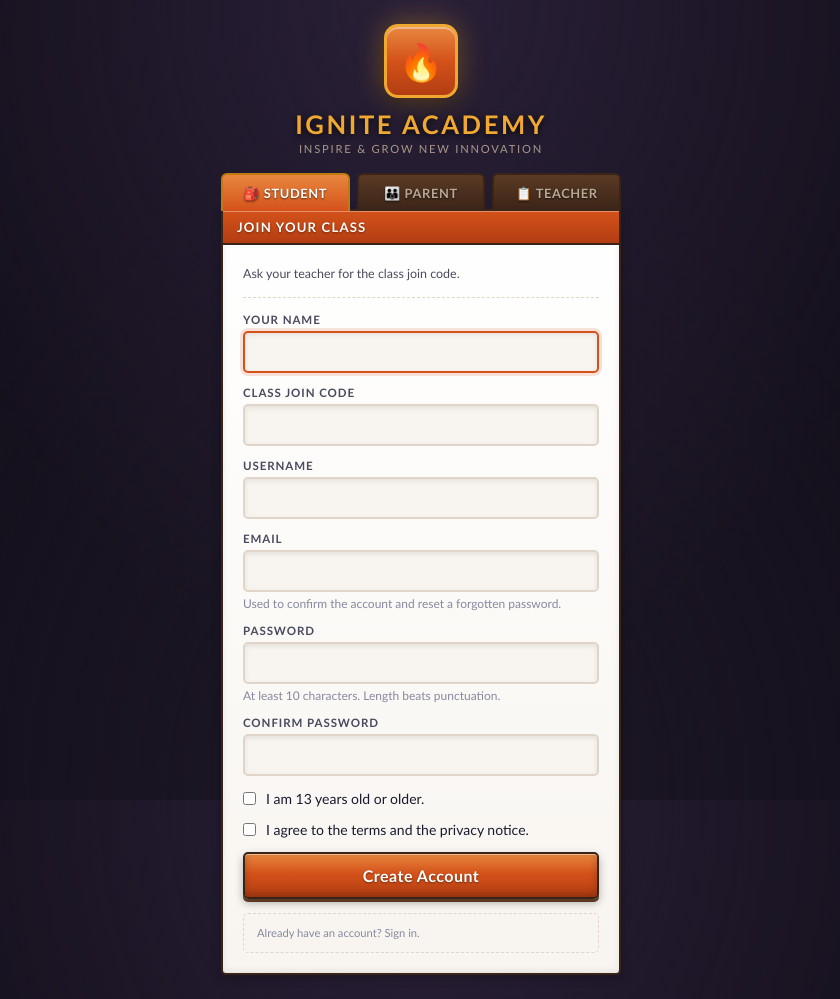
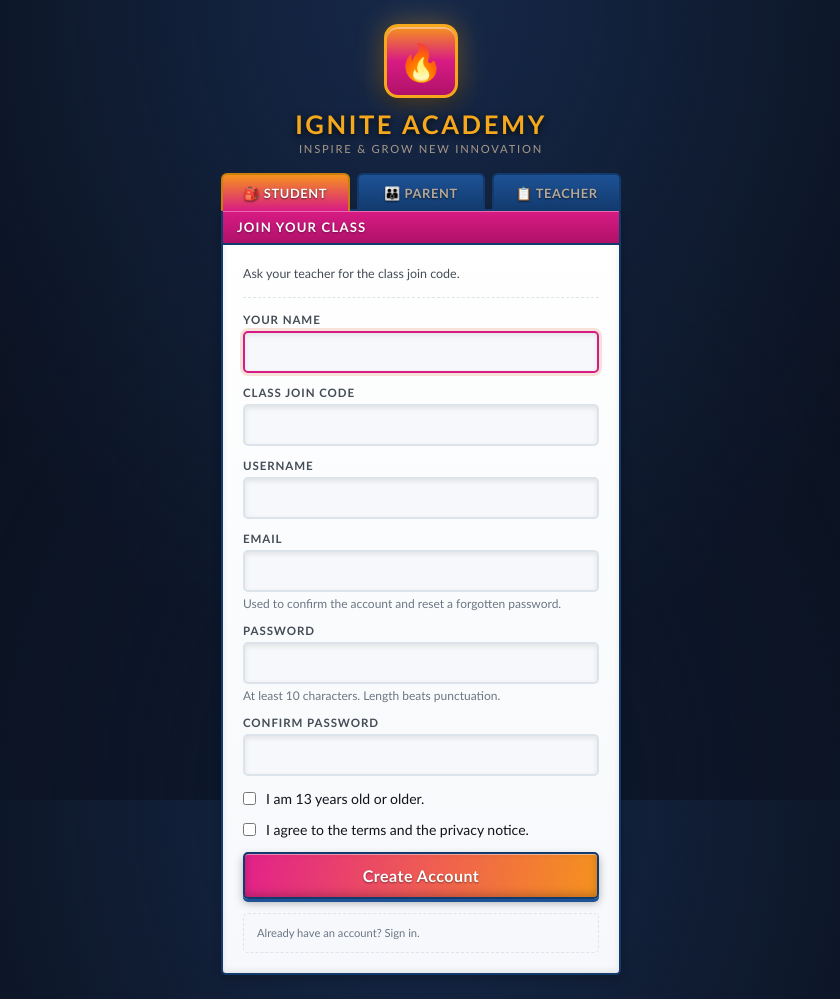
Before and after one commit to shry9735/Book-Trial-Thing, a Flask app: page /signup in a window 1280 px wide. Shown: the whole page, without its empty margins (219-1059 px from the left). Run offline with Flask 3, Linux system fonts and the light colour scheme; some libraries are stand-ins or nearby versions.

Commit message:
style: re-skin to the igniteacademyusa.com palette
Colours sampled from a screenshot of the live site.

- The identity is a two-colour gradient, not one colour: the magenta of
  the wordmark running into its orange. --brand and --brand-mid hold the
  two ends and --brand-grad assembles the sweep, which primary buttons now
  use instead of the old single-hue vertical gradient.
- --accent is the blue of the site's section labels; --frame is the navy
  the wordmark sits in, replacing the arcade cabinet's brown. Brown against
  magenta went muddy, and the navy matches the flame's blue base.
- --good is the site's own "Resources" green. Convenient rather than
  principled: status colours stay independent of the brand, and it happens
  to read as correct too.
- --wood renamed to --frame, since it now holds a navy. Same reason
  --orange became --brand last commit: a colour name that lies is a name
  every future reader has to decode.

Contrast: every text-bearing pair clears WCAG AA. Three did not at first
and were adjusted — --ink-dim (3.75:1) and --bad (4.47:1), both inherited
from the old palette, and --brand on its own tint (4.19:1), which was
mine. --brand is a shade deeper than the site's literal #e2218a, which
lands at 4.4:1 against white; the decorative gradient still uses the true
colour.

Also recoloured art_placeholder()'s SVG in app.py and one hardcoded brand
value in a lesson's own stylesheet. Those were the last places the old
orange survived — the SVG is built server-side and cannot read a CSS
custom property, which is now noted both in the code and in the re-skin
recipe.

Verified in Chromium rather than asserted: the @import chain resolves
(computed --brand reads #d81b84 in the browser), and the login, classroom,
lesson menu, lesson, dashboard and billing screens were all rendered and
inspected. The kit badge, kit banner and locked-lesson redirect were
checked the same way against temporarily flagged manifests, since that CSS
was written without eyes on it.

No lesson's access or kit setting changed; the temporary flags were
reverted.

Co-Authored-By: Claude Opus 5 <noreply@anthropic.com>
Claude-Session: https://claude.ai/code/session_01TKZZX2tvycAwujCVGUHtWX

```diff
--- a/game/app.py
+++ b/game/app.py
@@ -342,25 +342,32 @@ def art_url(name: str):
 
 @app.route("/art-placeholder/<path:name>")
 def art_placeholder(name: str):
-    """SVG placeholder naming the exact file path to create."""
+    """
+    SVG placeholder naming the exact file path to create.
+
+    Built server-side, so it cannot read the CSS custom properties. These
+    literals have to be kept in step with static/kit/brand.css by hand —
+    they are the only brand colours in the codebase that a re-skin will
+    not reach on its own.
+    """
     label = f"static/art/{name}.png"
     svg = f"""<svg xmlns="http://www.w3.org/2000/svg" width="800" height="500" viewBox="0 0 800 500">
   <defs>
     <pattern id="p" width="40" height="40" patternUnits="userSpaceOnUse">
-      <rect width="40" height="40" fill="#f2e8dc"/>
-      <path d="M0 40 L40 0" stroke="#e4d3c0" stroke-width="2"/>
+      <rect width="40" height="40" fill="#fdf1f7"/>
+      <path d="M0 40 L40 0" stroke="#f6d0e5" stroke-width="2"/>
     </pattern>
   </defs>
   <rect width="800" height="500" fill="url(#p)"/>
   <rect x="10" y="10" width="780" height="480" fill="none"
-        stroke="#d4521a" stroke-width="4" stroke-dasharray="14 10" rx="8"/>
+        stroke="#d81b84" stroke-width="4" stroke-dasharray="14 10" rx="8"/>
   <text x="400" y="228" text-anchor="middle"
         font-family="Trebuchet MS, Verdana, sans-serif" font-size="30"
-        font-weight="bold" fill="#d4521a">Drop a graphic here</text>
+        font-weight="bold" fill="#d81b84">Drop a graphic here</text>
   <text x="400" y="278" text-anchor="middle"
-        font-family="Consolas, Menlo, monospace" font-size="21" fill="#4a4a5e">{label}</text>
+        font-family="Consolas, Menlo, monospace" font-size="21" fill="#444c56">{label}</text>
   <text x="400" y="316" text-anchor="middle"
-        font-family="Trebuchet MS, Verdana, sans-serif" font-size="15" fill="#8888a0">
+        font-family="Trebuchet MS, Verdana, sans-serif" font-size="15" fill="#6b7684">
     .webp .png .jpg .gif or .svg — any of these work
   </text>
 </svg>"""
--- a/game/lessons/circuits-03-resistor/index.html
+++ b/game/lessons/circuits-03-resistor/index.html
@@ -57,7 +57,7 @@
   .timer-wrap { flex: 1; max-width: 190px; }
   .timer { height: 9px; background: #1b1119; border: 2px solid var(--gold-dk); border-radius: 5px; overflow: hidden; }
   .timer > div { height: 100%; background: linear-gradient(180deg,#7ee88a,#34b84a); transition: width 0.25s linear; }
-  .timer > div.low { background: linear-gradient(180deg,#ffb46a,#d4521a); }
+  .timer > div.low { background: linear-gradient(180deg, var(--gold), var(--brand)); }
 
   .target { font-size: 2rem; font-weight: 700; color: var(--orange); letter-spacing: 0.02em; }
   .feedback { min-height: 42px; display: flex; align-items: center; justify-content: center; }
--- a/game/static/css/game.css
+++ b/game/static/css/game.css
@@ -45,11 +45,11 @@ a { color: inherit; text-decoration: none; }
   flex-shrink: 0;
   transform-origin: center center;
   background: var(--paper);
-  border: 3px solid var(--wood);
+  border: 3px solid var(--frame);
   border-radius: 6px;
   box-shadow:
     0 0 0 2px var(--gold-dk),
-    0 0 0 5px var(--wood),
+    0 0 0 5px var(--frame),
     0 18px 60px rgba(0, 0, 0, 0.7);
   overflow: hidden;
 }
@@ -59,7 +59,7 @@ a { color: inherit; text-decoration: none; }
 
 .panel {
   background: linear-gradient(180deg, var(--surface) 0%, var(--paper) 100%);
-  border: 2px solid var(--wood);
+  border: 2px solid var(--frame);
   border-radius: 5px;
   box-shadow:
     inset 0 1px 0 rgba(255, 255, 255, 0.9),
@@ -76,7 +76,7 @@ a { color: inherit; text-decoration: none; }
   text-transform: uppercase;
   letter-spacing: 0.09em;
   text-shadow: 0 1px 2px rgba(0, 0, 0, 0.4);
-  border-bottom: 2px solid var(--wood);
+  border-bottom: 2px solid var(--frame);
   box-shadow: inset 0 1px 0 rgba(255, 255, 255, 0.35);
   display: flex;
   align-items: center;
@@ -100,15 +100,15 @@ a { color: inherit; text-decoration: none; }
   letter-spacing: 0.03em;
   color: #fff;
   text-shadow: 0 1px 2px rgba(0, 0, 0, 0.45);
-  background: linear-gradient(180deg, var(--brand-mid) 0%, var(--brand) 45%, var(--brand-dk) 100%);
-  border: 2px solid var(--wood);
+  background: var(--brand-grad);
+  border: 2px solid var(--frame);
   border-radius: 5px;
   padding: 9px 20px;
   cursor: pointer;
   box-shadow:
     inset 0 1px 0 rgba(255, 255, 255, 0.45),
     inset 0 -3px 8px rgba(0, 0, 0, 0.22),
-    0 3px 0 var(--wood-lt),
+    0 3px 0 var(--frame-lt),
     0 4px 8px rgba(0, 0, 0, 0.3);
   transition: transform 0.08s, box-shadow 0.08s, filter 0.12s;
 }
@@ -117,7 +117,7 @@ a { color: inherit; text-decoration: none; }
   transform: translateY(3px);
   box-shadow:
     inset 0 2px 6px rgba(0, 0, 0, 0.35),
-    0 0 0 var(--wood-lt);
+    0 0 0 var(--frame-lt);
 }
 
 .btn.teal {
@@ -144,7 +144,7 @@ a { color: inherit; text-decoration: none; }
   align-items: center;
   gap: 12px;
   padding: 0 12px;
-  background: linear-gradient(180deg, var(--wood-lt) 0%, var(--wood) 100%);
+  background: linear-gradient(180deg, var(--frame-lt) 0%, var(--frame) 100%);
   border-bottom: 2px solid var(--gold-dk);
   box-shadow: 0 3px 12px rgba(0, 0, 0, 0.45);
   z-index: 20;
@@ -352,7 +352,7 @@ a { color: inherit; text-decoration: none; }
   margin-bottom: 14px;
   max-width: 280px;
   background: var(--surface);
-  border: 2px solid var(--wood);
+  border: 2px solid var(--frame);
   border-radius: 18px;
   padding: 10px 18px;
   font-size: 1rem;
@@ -370,7 +370,7 @@ a { color: inherit; text-decoration: none; }
   transform: translateX(-50%);
   border-width: 10px 8px 0 8px;
   border-style: solid;
-  border-color: var(--wood) transparent transparent transparent;
+  border-color: var(--frame) transparent transparent transparent;
 }
 
 .mascot-bubble::before {
@@ -457,7 +457,7 @@ a { color: inherit; text-decoration: none; }
 .lesson-thumb {
   height: 96px;
   background: var(--border-lt) center/cover no-repeat;
-  border-bottom: 2px solid var(--wood);
+  border-bottom: 2px solid var(--frame);
   position: relative;
 }
 
@@ -494,7 +494,7 @@ a { color: inherit; text-decoration: none; }
   box-shadow: 0 2px 6px rgba(0, 0, 0, 0.4);
 }
 .lesson-status.completed   { background: var(--good); color: #fff; }
-.lesson-status.in_progress { background: var(--gold); color: var(--wood); }
+.lesson-status.in_progress { background: var(--gold); color: var(--frame); }
 
 .lesson-body { padding: 9px 11px 11px; flex: 1; display: flex; flex-direction: column; }
 .lesson-subject {
@@ -521,7 +521,7 @@ a { color: inherit; text-decoration: none; }
 
 .player-frame {
   background: #000;
-  border: 2px solid var(--wood);
+  border: 2px solid var(--frame);
   border-radius: 5px;
   overflow: hidden;
   box-shadow: inset 0 0 30px rgba(0, 0, 0, 0.7), 0 4px 14px rgba(0, 0, 0, 0.35);
@@ -542,7 +542,7 @@ a { color: inherit; text-decoration: none; }
   overflow-y: auto;
   padding: 26px 32px;
   background: var(--surface);
-  border: 2px solid var(--wood);
+  border: 2px solid var(--frame);
   border-radius: 5px;
   box-shadow: inset 0 2px 12px rgba(58, 36, 24, 0.12);
   font-family: Georgia, "Times New Roman", serif;
@@ -657,8 +657,8 @@ a { color: inherit; text-decoration: none; }
   padding: 10px 8px;
   cursor: pointer;
   color: #b8a898;
-  background: linear-gradient(180deg, var(--wood-lt) 0%, var(--wood) 100%);
-  border: 2px solid var(--wood);
+  background: linear-gradient(180deg, var(--frame-lt) 0%, var(--frame) 100%);
+  border: 2px solid var(--frame);
   border-bottom: none;
   border-radius: 6px 6px 0 0;
   text-shadow: 0 1px 2px rgba(0, 0, 0, 0.6);
@@ -760,7 +760,7 @@ a { color: inherit; text-decoration: none; }
 }
 
 .t-top {
-  background: linear-gradient(180deg, var(--wood-lt) 0%, var(--wood) 100%);
+  background: linear-gradient(180deg, var(--frame-lt) 0%, var(--frame) 100%);
   border-bottom: 3px solid var(--gold-dk);
   padding: 0 24px;
   height: 60px;
@@ -1049,7 +1049,7 @@ table.data tr:hover td { background: var(--brand-lt); }
   100% { transform: scale(1) translateY(0);      opacity: 1; }
 }
 .reward-icon { font-size: 40px; margin-bottom: 7px; }
-.reward-name { font-size: 0.92rem; font-weight: 700; color: var(--wood); margin-bottom: 4px; }
+.reward-name { font-size: 0.92rem; font-weight: 700; color: var(--frame); margin-bottom: 4px; }
 .reward-blurb { font-size: 0.72rem; color: var(--ink-mid); line-height: 1.45; }
 .reward-new {
   position: absolute; top: -10px; right: -8px;
--- a/game/static/kit/brand.css
+++ b/game/static/kit/brand.css
@@ -1,5 +1,9 @@
 /* ==========================================================================
    Ignite Academy — brand palette. THE single source of truth.
+
+   Sampled from igniteacademyusa.com: the magenta-to-orange flame gradient
+   of the wordmark, the navy it sits in, and the green of the secondary
+   call to action.
 
    Loaded by both stylesheets:
 
@@ -14,73 +18,89 @@
 
    ── HOW TO RE-SKIN ────────────────────────────────────────────────────────
    Edit the BRAND SEEDS block below and nothing else. Everything further
-   down is derived from it or is deliberately brand-independent (the green
-   that means "correct" should stay green whatever the logo looks like).
+   down is derived from it, or is deliberately independent of it.
    ========================================================================== */
 
 :root {
 
   /* ── BRAND SEEDS — the only block you need to touch ──────────────────────
-     primary  : headings, primary buttons, the dominant colour
-     accent   : the secondary colour — teacher/parent chrome, "teal" role
-     Each needs a dark variant for gradients and pressed states, and a very
-     light one for tinted panel backgrounds. */
+     The identity is a two-colour gradient, not one colour: magenta running
+     into orange, exactly as the flame and the primary button do on the
+     site. --brand is the magenta end and --brand-mid the orange one, so
+     anything that fills with both gets the signature look for free.
 
-  --brand:        #d4521a;
-  --brand-dk:     #b33d12;
-  --brand-lt:     #fdf0ea;
-  --brand-mid:    #e8873f;   /* gradient midpoint, hover lift */
-  --brand-pale:   #f0c8b4;   /* hairlines and disabled edges on brand fills */
+     --brand is a shade deeper than the site's literal magenta (#e2218a).
+     That one lands at 4.4:1 against white, under the 4.5 needed for body
+     text; this passes at 4.8:1 and is indistinguishable side by side. The
+     decorative gradient below still uses the true colour. */
 
-  --accent:       #1a8a82;
-  --accent-dk:    #126b64;
-  --accent-lt:    #e8f5f4;
-  --accent-pale:  #9dd4cf;
+  --brand:        #d81b84;   /* magenta — headings, primary fills */
+  --brand-dk:     #b01169;   /* pressed states, gradient foot */
+  --brand-lt:     #fff7fb;   /* tinted panels — keeps --brand legible on it */
+  --brand-mid:    #f5921e;   /* orange — the other end of the gradient */
+  --brand-pale:   #f6b6d7;   /* hairlines on brand fills */
+
+  /* The signature sweep, for primary buttons and accent rules. Uses the
+     site's literal magenta since it is decoration, not a text background. */
+  --brand-grad:   linear-gradient(100deg, #e2218a 0%, #ef5d52 52%, #f5921e 100%);
+
+  /* ── Accent: the wordmark navy and the brighter blue of section labels ── */
+
+  --accent:       #1668c4;   /* "OUR MISSION" blue — links, teacher chrome */
+  --accent-dk:    #0f4e96;
+  --accent-lt:    #eaf2fc;
+  --accent-pale:  #a6c8ec;
+  --navy:         #123a6d;   /* the deep blue the wordmark is set in */
 
   /* ── Neutrals ────────────────────────────────────────────────────────── */
 
-  --ink:          #1a1a2e;   /* body text */
-  --ink-mid:      #4a4a5e;   /* secondary text */
-  --ink-dim:      #8888a0;   /* labels, captions */
-  --paper:        #f8f5f0;   /* page background */
+  --ink:          #10131a;   /* headlines — the site runs near-black */
+  --ink-mid:      #444c56;   /* body copy */
+  --ink-dim:      #6b7684;   /* labels, captions — 4.6:1 on white */
+  --paper:        #f6f8fb;   /* page background, a hair off white so cards read */
   --surface:      #ffffff;   /* cards and panels */
-  --border:       #e0d5c8;
-  --border-lt:    #ede8e0;
+  --border:       #dde3ea;
+  --border-lt:    #edf1f6;
 
   /* ── Arcade chrome ───────────────────────────────────────────────────────
-     The Flash-era cabinet look: gold trim, dark wood frame, near-black
-     stage behind it. Brand-adjacent rather than brand — change these if the
-     new identity is flatter or cooler, leave them if you like the arcade. */
+     The game keeps its Flash-era cabinet, but the frame is now the
+     wordmark navy rather than brown — brown against magenta went muddy —
+     and the trim is the amber from the logo's "T". The stage behind it
+     picks up the blue at the base of the flame. */
 
-  --gold:         #f0a830;
-  --gold-dk:      #c07a10;
-  --gold-lt:      #fff6e0;
-  --gold-deep:    #9a6a10;   /* text on a gold-tinted background */
-  --gold-pale:    #f0d8a0;   /* hairline on the same */
-  --wood:         #3a2418;
-  --wood-lt:      #5a3a24;
-  --stage-bg:     #14101c;
-  --stage-glow-1: #2a2038;
-  --stage-glow-2: #1e1828;
+  --gold:         #f5a81c;
+  --gold-dk:      #c97f09;
+  --gold-lt:      #fff6e3;
+  --gold-deep:    #96610a;   /* text on a gold-tinted background */
+  --gold-pale:    #f6d79b;   /* hairline on the same */
+  --frame:        #123a6d;
+  --frame-lt:     #1d5296;
+  --stage-bg:     #0b1220;
+  --stage-glow-1: #16294a;
+  --stage-glow-2: #0e1a30;
 
   /* ── Status ──────────────────────────────────────────────────────────────
-     Deliberately NOT derived from the brand. Green means correct and red
-     means wrong to an eight-year-old regardless of the logo, and recolouring
-     these to match a palette costs more than it gains. */
+     Green means correct and red means wrong to an eight-year-old whatever
+     the logo looks like, so these are not derived from the brand. The
+     green happens to be the site's own "Resources" green — a coincidence
+     that it also reads as correct, not a change of principle.
 
-  --good:         #34b84a;
-  --good-dk:      #1a7a35;
-  --good-lt:      #eaf6ec;
-  --good-pale:    #b0ddb8;
-  --good-glow:    #7ee88a;
-  --good-deep:    #1c8a32;   /* foot of a "correct" gradient */
+     --good is for fills and marks; use --good-dk or --good-deep for text,
+     which is where the contrast has to hold up. */
 
-  --warn:         #8a5216;
-  --warn-lt:      #fbe6cf;
+  --good:         #11b075;
+  --good-dk:      #0b7f55;
+  --good-lt:      #e7f7f0;
+  --good-pale:    #a5dfc6;
+  --good-glow:    #46d89b;
+  --good-deep:    #0a6b47;
 
-  --bad:          #b03030;
-  --bad-lt:       #fdeaea;
-  --bad-pale:     #e0b4b4;
+  --warn:         #9a5b0c;
+  --warn-lt:      #fdf0dc;
+
+  --bad:          #c02a1f;
+  --bad-lt:       #fdecea;
+  --bad-pale:     #f2b8b2;
 
   /* ── Type ────────────────────────────────────────────────────────────── */
 
```
Also changed, not shown: docs/CALLGRAPH.md (+41 -41 lines), docs/EXTENDING.md (+16 -4 lines), game/static/kit/lesson-kit.css (+6 -6 lines).
